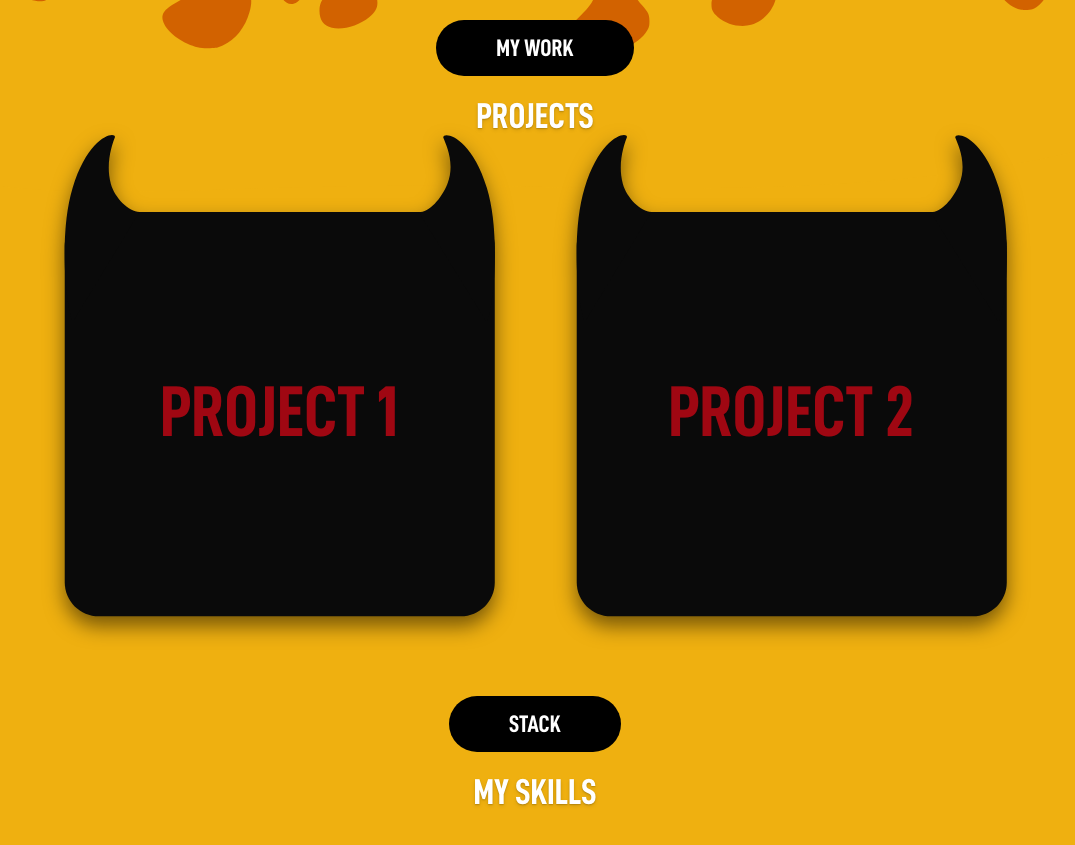
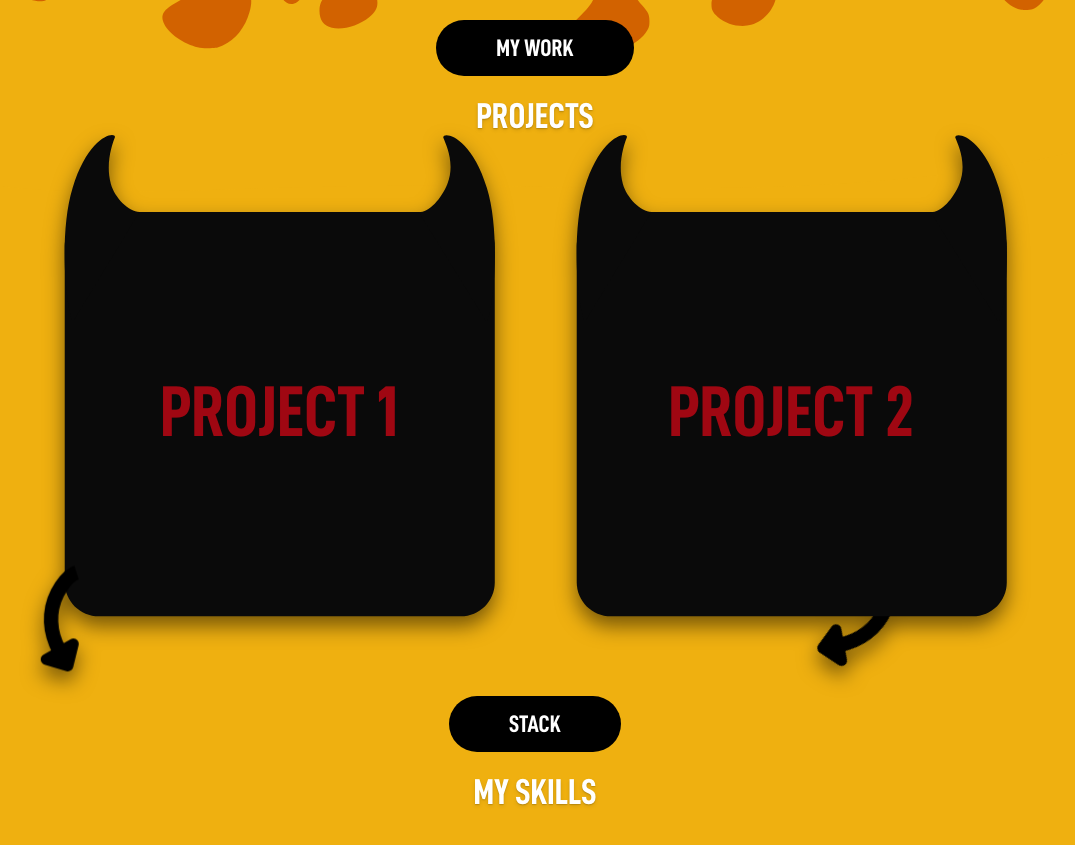
Before and after one commit to Keymor/portfolio-evil, a React (Vite) app: page / in a window 1280 px wide. Shown: the part 820-1665 px from the top of the page, without its empty margins (105-1180 px from the left). Built offline with nearby package versions, Linux system fonts and the light colour scheme.

Commit message:
UI respon

```diff
--- a/src/App.tsx
+++ b/src/App.tsx
@@ -54,10 +54,11 @@ function App() {
           className='text-center sm:w-4/10 size-fit z-10 relative hover:scale-120 duration-300 drop-shadow-[0px_10px_10px_rgba(0,0,0,0.5)]'>
           <div
             style={{ visibility: hover1 ? 'visible' : 'hidden', opacity: hover1 ? 1 : 0 }}
-            className='bg-white rounded-2xl w-9/10 h-2/3 absolute top-1/2 left-1/2 -translate-x-1/2 -translate-y-1/3 flex duration-300' />
-          <img src='/devil.svg' className='mx-auto sm:mx-0 sm:size-full' />
-          <img style={{ visibility: hover1 ? 'visible' : 'hidden' }} src='/eyes.svg' className='w-4/10 absolute top-[15%] left-1/2 -translate-x-1/2 blink delay-300' />
-          <h1 style={{ visibility: hover1 ? 'hidden' : 'visible' }} className='w-full absolute inset-0 left-1/2 top-1/2 -translate-x-1/2 text-5xl sm:text-7xl font-bold whitespace-nowrap'>PROJECT 1</h1>
+            className='bg-white rounded-2xl w-9/10 h-2/3 absolute top-1/2 left-1/2 -translate-x-1/2 -translate-y-1/3 flex duration-300 z-2' />
+          <img src='/devil.svg' className=' relative mx-auto sm:mx-0 sm:size-full z-1' />
+          <img style={{ visibility: hover1 ? 'visible' : 'hidden' }} src='/eyes.svg' className='w-4/10 absolute top-[15%] left-1/2 -translate-x-1/2 blink delay-300 z-2' />
+          <img src='/tail.svg' className='absolute -left-1/20 top-19/20 inset-0 scale-180 z-2'/>
+          <h1 style={{ visibility: hover1 ? 'hidden' : 'visible' }} className='w-full absolute inset-0 left-1/2 top-1/2 -translate-x-1/2 text-5xl sm:text-7xl font-bold whitespace-nowrap z-2'>PROJECT 1</h1>
         </div>
         <div
           onMouseEnter={() => setHover2(true)}
@@ -65,10 +66,11 @@ function App() {
           className='text-center sm:w-4/10 size-fit z-10 relative hover:scale-120 duration-300 drop-shadow-[0px_10px_10px_rgba(0,0,0,0.5)]'>
           <div
             style={{ visibility: hover2 ? 'visible' : 'hidden', opacity: hover2 ? 1 : 0 }}
-            className='bg-white rounded-2xl w-9/10 h-2/3 absolute top-1/2 left-1/2 -translate-x-1/2 -translate-y-1/3 flex duration-300' />
-          <img src='/devil.svg' className='mx-auto sm:mx-0 sm:size-full' />
-          <img style={{ visibility: hover2 ? 'visible' : 'hidden' }} src='/eyes.svg' className='w-4/10 absolute top-[15%] left-1/2 -translate-x-1/2 blink delay-300' />
-          <h1 style={{ visibility: hover2 ? 'hidden' : 'visible' }} className='w-full absolute inset-0 left-1/2 top-1/2 -translate-x-1/2 text-5xl sm:text-7xl font-bold whitespace-nowrap'>PROJECT 2</h1>
+            className='bg-white rounded-2xl w-9/10 h-2/3 absolute top-1/2 left-1/2 -translate-x-1/2 -translate-y-1/3 flex duration-300 z-2' />
+          <img src='/devil.svg' className=' relative mx-auto sm:mx-0 sm:size-full z-1' />
+          <img src='/tail.svg' className='absolute left-12/20 top-19/20 inset-0 scale-180 -scale-x-180 rotate-50 z-0'/>
+          <img style={{ visibility: hover2 ? 'visible' : 'hidden' }} src='/eyes.svg' className='w-4/10 absolute top-[15%] left-1/2 -translate-x-1/2 blink delay-300 z-2' />
+          <h1 style={{ visibility: hover2 ? 'hidden' : 'visible' }} className='w-full absolute inset-0 left-1/2 top-1/2 -translate-x-1/2 text-5xl sm:text-7xl font-bold whitespace-nowrap z-2'>PROJECT 2</h1>
         </div>
       </div>
       <div className='h-[15svh]' />
```
Also changed, not shown: public/tail.svg (added).
